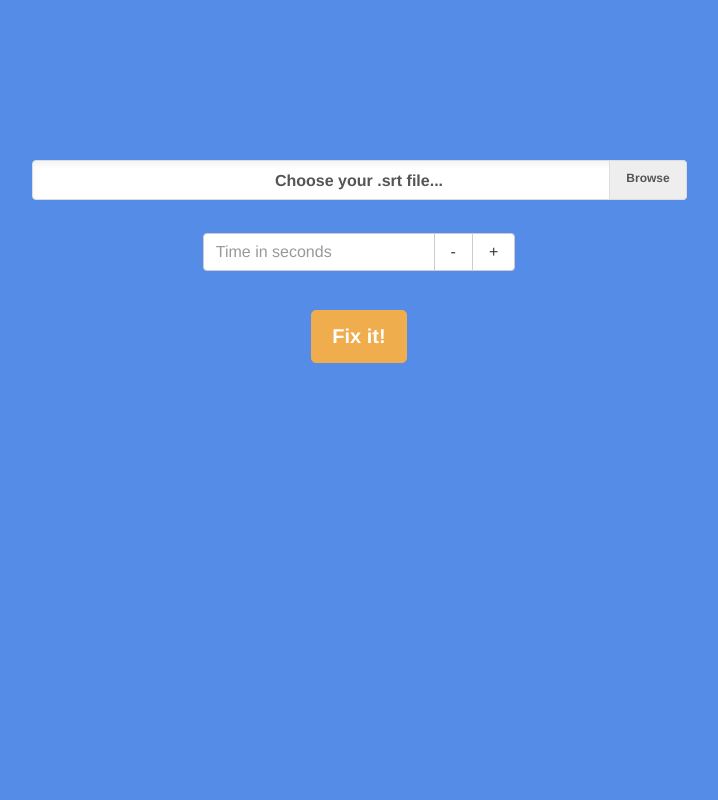
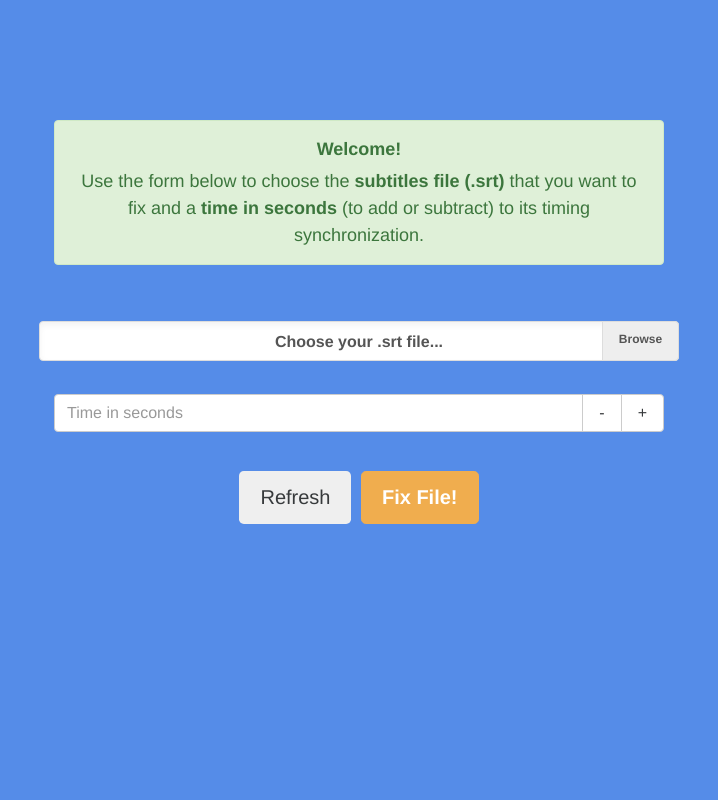
Before and after one commit to maccinza/subsfixer, a Flask app: page / in a window 1280 px wide. Shown: the whole page, without its empty margins (281-999 px from the left). Run offline with Flask 2, Linux system fonts and the light colour scheme; some libraries are stand-ins or nearby versions.

Commit message:
Fixes glitch when showing errors in form. Enables refresh button. Fixes color of error messages with text shadow. Isolates javascript into file.

```diff
--- a/static/css/core.css
+++ b/static/css/core.css
@@ -12,7 +12,7 @@ body {
 
 #main-content {
     position: relative;
-    top: 20%;
+    top: 15%;
 }
 
 .form-headline {
@@ -21,7 +21,9 @@ body {
 
 .form-error {
     padding-top: 8px !important;
-    color: #c52024 !important;
+    color: #f3ff24 !important;
+    text-shadow: -1px 0 black, 0 1px black, 1px 0 black, 0 -1px black;
+    font-size: 18px;
 }
 
 .my-file-custom:after {
@@ -29,10 +31,8 @@ body {
     font-size: 16px;
 }
 
-.smaller {
-    position: relative;
-    max-width: 50% !important;
-    left: 25%;
+.my-file-custom:before {
+    top: -.065rem !important;
 }
 
 .top-padding {
@@ -42,3 +42,17 @@ body {
 .strong {
     font-weight: bold;
 }
+
+.btn-toolbar .btn {
+    margin-bottom: 5px;
+}
+
+.fixer {
+    position: relative;
+    top: 40px;
+}
+
+.app-hint {
+    text-align: center;
+    font-size: 18px;
+}
--- /dev/null
+++ b/static/js/app.js
@@ -0,0 +1,100 @@
+/**
+ * Created by infante on 07/12/15.
+ */
+
+
+function checkSelected() {
+    var selected_file = $('#subtitle_file').get(0).value;
+    return selected_file != "";
+}
+
+function validateSelected() {
+    var selected_file = $('#subtitle_file').get(0).value;
+    return (checkSelected() && selected_file.indexOf('.srt') != -1);
+}
+
+function validateAdjustment() {
+    var adjustment = $('#adjustment').get(0).value;
+    return (adjustment != "" && adjustment != undefined && !isNaN(parseInt(adjustment)));
+}
+
+function cleanErrors() {
+    $('#file_error').text("");
+    $('#adjustment_error').text("");
+}
+
+
+function handleSubmission(event) {
+    cleanErrors();
+    var flag_file = false, flag_adjustment = false;
+    if(validateSelected()){
+        flag_file = true;
+    }
+    else {
+        $("#file_error").text("Please, select a valid .srt file before submitting.");
+    }
+
+    if(validateAdjustment()){
+        flag_adjustment = true;
+    }
+    else {
+        $("#adjustment_error").text("Please, inform a valid value in seconds.");
+    }
+
+    if(flag_file && flag_adjustment) {
+        return true;
+    }
+    else {
+        event.preventDefault();
+        return false;
+    }
+}
+
+function insertAdderListener() {
+    $('#plus').on('click', function(){
+        var adjustment = $('#adjustment').get(0);
+        if(isNaN(parseInt(adjustment.value))) {
+            adjustment.value = 1;
+        }
+        else {
+            adjustment.value ++;
+        }
+    });
+}
+
+function insertSubtractorListener() {
+    $('#minus').on('click', function(){
+        var adjustment = $('#adjustment').get(0);
+        if(isNaN(parseInt(adjustment.value))) {
+            adjustment.value = -1;
+
+        }
+        else {
+            adjustment.value --;
+        }
+    });
+}
+
+function insertFileListener() {
+    $('#subtitle_file').on('change', function(){
+        cleanErrors();
+        if(!checkSelected()) {
+            $("#file_placeholder").attr('data-content', "Choose your .srt file...");
+        }
+        else {
+            $("#file_placeholder").attr('data-content', this.value);
+        }
+    });
+}
+
+function insertFormHandleListener(){
+     $('#subtitle_form').on('submit', function(event){
+         return handleSubmission(event);
+     });
+}
+
+function insertRefreshListener() {
+    $('#refresh_button').on('click', function() {
+        window.location.reload(true);
+    });
+}
--- a/templates/app.html
+++ b/templates/app.html
@@ -1,113 +1,38 @@
 {% extends "base.html" %}
 {% block extrahead %}
+    <script type="text/javascript" src="/static/js/app.js"></script>
     <script type="text/javascript">
 
-        function checkSelected() {
-            var selected_file = $('#subtitle_file').get(0).value;
-            return selected_file != "";
-        }
-
-        function validateSelected() {
-            var selected_file = $('#subtitle_file').get(0).value;
-            return (checkSelected() && selected_file.indexOf('.srt') != -1);
-        }
-
-        function validateAdjustment() {
-            var adjustment = $('#adjustment').get(0).value;
-            return (adjustment != "" && adjustment != undefined && !isNaN(parseInt(adjustment)));
-        }
-
-        function cleanErrors() {
-            $('#file_error').text("");
-            $('#adjustment_error').text("");
-        }
-
-
-        function submitForm(form, event) {
-            $.ajax({
-                url: '/',
-                type: 'POST',
-                data: new FormData(f),
-                processData: false,
-                contentType: false,
-                success: function(response_data) {
-                    console.log("OK");
-                }
-            });
-            event.preventDefault();
-        }
-
-        function handleSubmission(form, event) {
-            cleanErrors();
-            var flag_file = false, flag_adjustment = false;
-            if(validateSelected()){
-                flag_file = true;
-            }
-            else {
-                $("#file_error").text("Please, select a valid .srt file before submitting.");
-            }
-
-            if(validateAdjustment()){
-                flag_adjustment = true;
-            }
-            else {
-                $("#adjustment_error").text("Please, inform a valid value in seconds.");
-            }
-
-            if(flag_file && flag_adjustment) {
-                //submitForm(form, event);
-                return true;
-            }
-            else {
-                event.preventDefault();
-                return false;
-            }
-        }
-
         window.onload = function() {
-
-            $('#plus').on('click', function(){
-                var adjustment = $('#adjustment').get(0);
-                if(isNaN(parseInt(adjustment.value))) {
-                    adjustment.value = 1;
-                }
-                else {
-                    adjustment.value ++;
-                }
-            });
-
-            $('#minus').on('click', function(){
-                var adjustment = $('#adjustment').get(0);
-                if(isNaN(parseInt(adjustment.value))) {
-                    adjustment.value = -1;
-
-                }
-                else {
-                    adjustment.value --;
-                }
-            });
-
-            $('#subtitle_file').on('change', function(){
-                cleanErrors();
-                if(!checkSelected()) {
-                    $("#file_placeholder").attr('data-content', "Choose your .srt file...");
-                }
-                else {
-                    $("#file_placeholder").attr('data-content', this.value);
-                }
-            });
-
-            $('#subtitle_form').on('submit', function(event){
-                return handleSubmission(this, event);
-            });
+            insertAdderListener();
+            insertSubtractorListener();
+            insertFileListener();
+            insertFormHandleListener();
+            insertRefreshListener();
         }
     </script>
 {% endblock %}
 {% block main_slot %}
+    <div class="container-fluid">
+        <div class="top-hint">
             <div class="row">
                 <div class="col-md-3 col-lg-3 col-sm-3 col-xs-3"></div>
                 <div class="col-md-6 col-lg-6 col-sm-6 col-xs-6">
-            <form action="/" method="POST" id="subtitle_form" name="subtitle_form" enctype="multipart/form-data">
+                    <div class="alert alert-success app-hint" role="alert">
+                        <p><strong>Welcome!</strong></p>
+                        <p>Use the form below to choose
+                        the <strong> subtitles file (.srt) </strong> that you want to fix
+                        and a <strong> time in seconds </strong> (to add or subtract)
+                        to its timing synchronization.</p>
+                    </div>
+                </div>
+            </div>
+        </div>
+        <div class="row fixer">
+            <div class="col-md-3 col-lg-3 col-sm-3 col-xs-3"></div>
+            <div class="col-md-6 col-lg-6 col-sm-6 col-xs-6">
+                <form action="/" method="POST" id="subtitle_form"
+                      name="subtitle_form" enctype="multipart/form-data" role="form">
                     <fieldset class="form-group">
                         <label class="label ">
                             {{ subtitle_form.subtitle_file }}
@@ -118,7 +43,7 @@
                         <p class="form-error text-center" id="file_error"></p>
                     </fieldset>
                     <fieldset class="form-group">
-                    <div class="input-group smaller">
+                        <div class="input-group">
                             <input type="text" id="adjustment"
                                    class="form-control" name="adjustment" placeholder="Time in seconds">
                             <span class="input-group-btn">
@@ -129,12 +54,16 @@
                         <p class="form-error text-center" id="adjustment_error"></p>
                     </fieldset>
                     <div class="row">
-                    <div class="col-md-3 col-lg-3 col-sm-3 col-xs-3"></div>
-                    <div class="col-md-6 col-lg-6 col-sm-6 col-xs-6 text-center">
-                        <input id="submit" type="submit" class="btn btn-lg btn-warning strong" value="Fix it!">
+                        <div class="col-md-2"></div>
+                        <div class="col-md-8 text-center">
+                            <div class="btn-toolbar">
+                                <input id="refresh_button" type="button" class="btn btn-lg btn-default" value="Refresh">
+                                <input id="submit" type="submit" class="btn btn-lg btn-warning strong" value="Fix File!">
+                            </div>
                         </div>
                     </div>
                 </form>
             </div>
         </div>
+    </div>
 {% endblock %}
--- a/utils.py
+++ b/utils.py
@@ -13,10 +13,17 @@ def adjust_seconds(seconds):
 
     def replacement(match_obj):
         pattern = match_obj.group(0)
-        time_obj = datetime.strptime(pattern, "%H:%M:%S")
-        added_time = time_obj + timedelta(seconds=seconds)
-        new_str_time = added_time.strftime("%H:%M:%S")
-        return new_str_time
+        try:
+            time_obj = datetime.strptime(pattern, "%H:%M:%S")
+            added_time = time_obj + timedelta(seconds=seconds)
+            new_str_time = added_time.strftime("%H:%M:%S")
+            return new_str_time
+        except ValueError:
+            # TODO: build better solution (eg.:remove the maximum possible value that keeps added time positive)
+            # time got negative, keep the same
+            return pattern
+
+
 
     return replacement
 
--- a/views.py
+++ b/views.py
@@ -8,7 +8,6 @@ from flask.templating import render_template
 from flask import request, make_response
 from forms import SubtitleUploadForm
 from utils import verify_file, fix_file
-from configs import FILE_TTL
 
 __author__ = 'infante'
 
@@ -22,7 +21,7 @@ def handle_subtitles():
         return render_template('app.html', subtitle_form=subtitle_form)
 
     elif request.method == "POST":
-        # TODO: change behavior to store file for some time and return url for downloading the file
+        # TODO: change behavior to store file for some time and return url for downloading the file or use ajax
         subtitle_form = SubtitleUploadForm(request.form)
         error = None
         filename = None
```
Also changed, not shown: configs.py (deleted, +0 -9 lines). Lines whose indentation alone changed are shown as unchanged.
